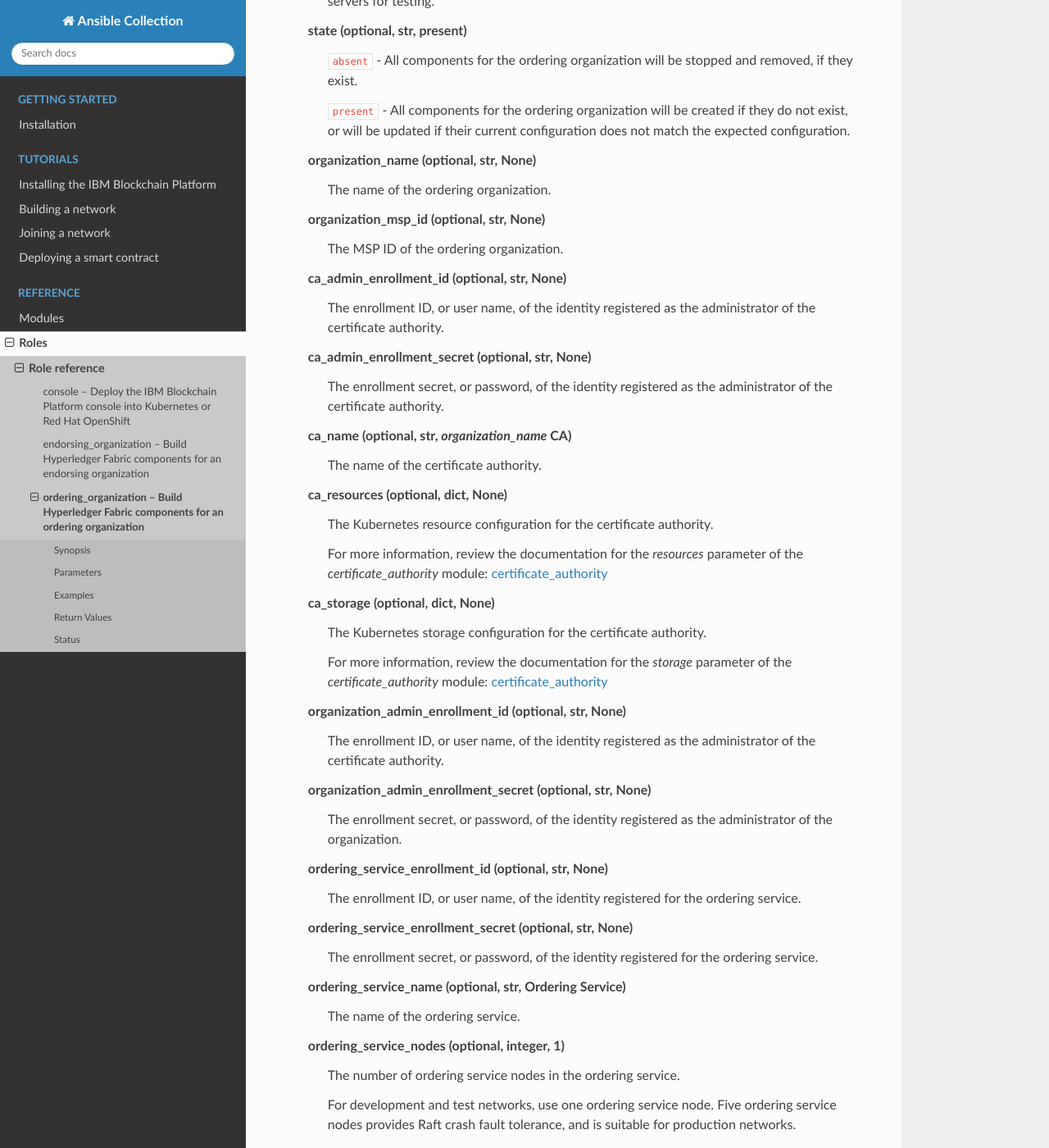
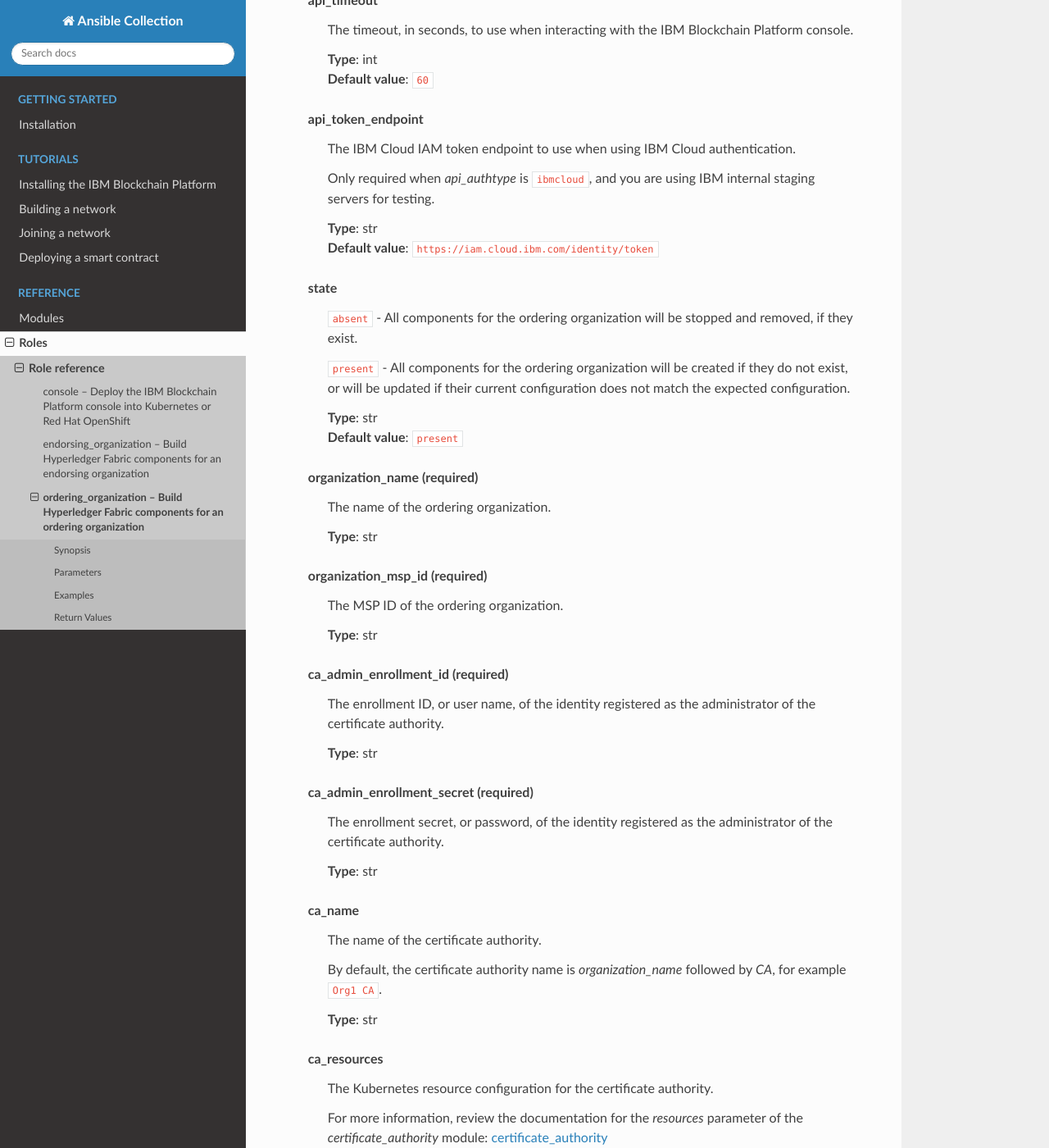
Before and after one commit to IBM-Blockchain/ansible-collection, a Sphinx documentation site: the page built from docs/source/roles/ordering_organization.rst, in a window 1280 px wide and 1400 px high, scrolled down 1235 px. Shown: the whole window at 82% size. Built offline with Sphinx 7.4.7 and the Read the Docs theme 2.0.0, drawn with Linux system fonts in a browser that asks for light colours; some of the changed text lies outside the part shown.

Commit message:
Update ordering organization role
Signed-off-by: Simon Stone <sstone1@uk.ibm.com>

```diff
--- a/docs/source/roles/ordering_organization.rst
+++ b/docs/source/roles/ordering_organization.rst
@@ -23,109 +23,184 @@
 Parameters
 ----------
 
-  api_endpoint (optional, str, None)
+  api_endpoint (required)
     The URL for the IBM Blockchain Platform console.
 
-  api_authtype (optional, str, None)
+    | **Type**: str
+
+  api_authtype (required)
     ``ibmcloud`` - Authenticate to the IBM Blockchain Platform console using IBM Cloud authentication. You must provide a valid API key using *api_key*.
 
     ``basic`` - Authenticate to the IBM Blockchain Platform console using basic authentication. You must provide both a valid API key using *api_key* and API secret using *api_secret*.
 
-  api_key (optional, str, None)
+    | **Type**: str
+
+  api_key (required)
     The API key for the IBM Blockchain Platform console.
 
-  api_secret (optional, str, None)
+    | **Type**: str
+
+  api_secret
     The API secret for the IBM Blockchain Platform console.
 
     Only required when *api_authtype* is ``basic``.
 
-  api_timeout (optional, integer, 60)
+    | **Type**: str
+
+  api_timeout
     The timeout, in seconds, to use when interacting with the IBM Blockchain Platform console.
 
-  api_token_endpoint (optional, str, https://iam.cloud.ibm.com/identity/token)
+    | **Type**: int
+    | **Default value**: ``60``
+
+  api_token_endpoint
     The IBM Cloud IAM token endpoint to use when using IBM Cloud authentication.
 
     Only required when *api_authtype* is ``ibmcloud``, and you are using IBM internal staging servers for testing.
 
-  state (optional, str, present)
+    | **Type**: str
+    | **Default value**: ``https://iam.cloud.ibm.com/identity/token``
+
+  state
     ``absent`` - All components for the ordering organization will be stopped and removed, if they exist.
 
     ``present`` - All components for the ordering organization will be created if they do not exist, or will be updated if their current configuration does not match the expected configuration.
 
-  organization_name (optional, str, None)
+    | **Type**: str
+    | **Default value**: ``present``
+
+  organization_name (required)
     The name of the ordering organization.
 
-  organization_msp_id (optional, str, None)
+    | **Type**: str
+
+  organization_msp_id (required)
     The MSP ID of the ordering organization.
 
-  ca_admin_enrollment_id (optional, str, None)
+    | **Type**: str
+
+  ca_admin_enrollment_id (required)
     The enrollment ID, or user name, of the identity registered as the administrator of the certificate authority.
 
-  ca_admin_enrollment_secret (optional, str, None)
+    | **Type**: str
+
+  ca_admin_enrollment_secret (required)
     The enrollment secret, or password, of the identity registered as the administrator of the certificate authority.
 
-  ca_name (optional, str, *organization_name* CA)
+    | **Type**: str
+
+  ca_name
     The name of the certificate authority.
 
-  ca_resources (optional, dict, None)
+    By default, the certificate authority name is *organization_name* followed by `CA`, for example ``Org1 CA``.
+
+    | **Type**: str
+
+  ca_resources
     The Kubernetes resource configuration for the certificate authority.
 
     For more information, review the documentation for the *resources* parameter of the *certificate_authority* module: `certificate_authority <../modules/certificate_authority.html>`_
 
-  ca_storage (optional, dict, None)
+    | **Type**: dict
+
+  ca_storage
     The Kubernetes storage configuration for the certificate authority.
 
     For more information, review the documentation for the *storage* parameter of the *certificate_authority* module: `certificate_authority <../modules/certificate_authority.html>`_
 
-  organization_admin_enrollment_id (optional, str, None)
-    The enrollment ID, or user name, of the identity registered as the administrator of the certificate authority.
+    | **Type**: dict
 
-  organization_admin_enrollment_secret (optional, str, None)
+  organization_admin_enrollment_id (required)
+    The enrollment ID, or user name, of the identity registered as the administrator of the organization.
+
+    | **Type**: str
+
+  organization_admin_enrollment_secret (required)
     The enrollment secret, or password, of the identity registered as the administrator of the organization.
 
-  ordering_service_enrollment_id (optional, str, None)
+    | **Type**: str
+
+  ordering_service_enrollment_id (required)
     The enrollment ID, or user name, of the identity registered for the ordering service.
 
-  ordering_service_enrollment_secret (optional, str, None)
+    | **Type**: str
+
+  ordering_service_enrollment_secret (required)
     The enrollment secret, or password, of the identity registered for the ordering service.
 
-  ordering_service_name (optional, str, Ordering Service)
+    | **Type**: str
+
+  ordering_service_name
     The name of the ordering service.
 
-  ordering_service_nodes (optional, integer, 1)
+    | **Type**: str
+    | **Default value**: ``Ordering Service``
+
+  ordering_service_nodes
     The number of ordering service nodes in the ordering service.
 
     For development and test networks, use one ordering service node. Five ordering service nodes provides Raft crash fault tolerance, and is suitable for production networks.
 
-  ordering_service_resources (optional, dict, None)
+    | **Type**: int
+    | **Default value**: ``1``
+
+  ordering_service_resources
     The Kubernetes resource configuration for the ordering service.
 
     For more information, review the documentation for the *resources* parameter of the *ordering_service* module: `ordering_service <../modules/ordering_service.html>`_
 
-  ordering_service_storage (optional, dict, None)
+    | **Type**: dict
+
+  ordering_service_storage
     The Kubernetes storage configuration for the ordering service.
 
     For more information, review the documentation for the *storage* parameter of the *ordering_service* module: `ordering_service <../modules/ordering_service.html>`_
 
-  wait_timeout (optional, integer, 60)
+    | **Type**: dict
+
+  wait_timeout
     The timeout, in seconds, to wait until the certificate authority and the ordering service is available.
+
+    | **Type**: int
+    | **Default value**: ``60``
 
 Examples
 --------
 
 .. code-block:: yaml+jinja
 
+  - name: Create components for an ordering organization
+    vars:
+      state: present
+      api_endpoint: https://ibp-console.example.org:32000
+      api_authtype: basic
+      api_key: xxxxxxxx
+      api_secret: xxxxxxxxxxxxxxxxxxxxxxxxxxxxxxxx
+      organization_name: Ordering Org
+      organization_msp_id: OrdererMSP
+      ca_admin_enrollment_id: admin
+      ca_admin_enrollment_secret: adminpw
+      organization_admin_enrollment_id: orderingorgadmin
+      organization_admin_enrollment_secret: orderingorgadminpw
+      ordering_service_enrollment_id: orderingorgorderer
+      ordering_service_enrollment_secret: orderingorgordererpw
+      wait_timeout: 3600
+    roles:
+      - ibm.blockchain_platform.ordering_organization
+
+  - name: Destroy components for an ordering organization
+    vars:
+      state: present
+      api_endpoint: https://ibp-console.example.org:32000
+      api_authtype: basic
+      api_key: xxxxxxxx
+      api_secret: xxxxxxxxxxxxxxxxxxxxxxxxxxxxxxxx
+      organization_name: Ordering Org
+      wait_timeout: 3600
+    roles:
+      - ibm.blockchain_platform.ordering_organization
+
 Return Values
 -------------
 
-
-Status
-------
-
-- This is not guaranteed to have a backwards compatible interface. *[preview]*
-- This is maintained by community.
-
-Authors
-~~~~~~~
-
-- Simon Stone (@sstone1)
+No values are returned by this role.
```
